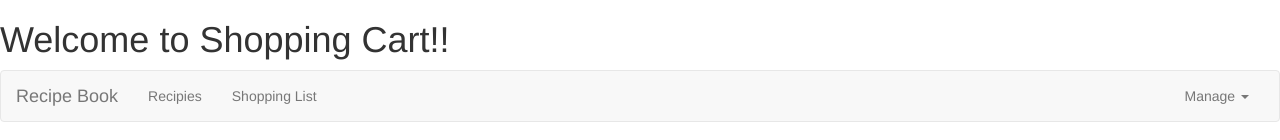
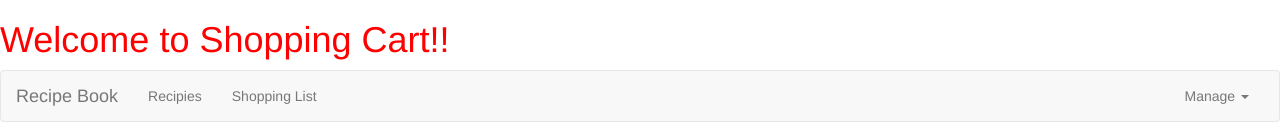
Before and after one commit to tharun05/shoppingcartapp, an Angular app: page / in a window 1280 px wide. Shown: the top 140 px of the page. Built offline with nearby package versions, Linux system fonts and the light colour scheme.

Commit message:
css changed

```diff
--- a/src/index.html
+++ b/src/index.html
@@ -16,7 +16,7 @@
   <script src="https://maxcdn.bootstrapcdn.com/bootstrap/3.3.7/js/bootstrap.min.js"></script>
 </head>
 <body>
-  <h1>Welcome to Shopping Cart!!</h1>
+  <h1 style="color:red">Welcome to Shopping Cart!!</h1>
   <app-root></app-root>
 </body>
 </html>
--- a/src/styles.css
+++ b/src/styles.css
@@ -1 +1,4 @@
 /* You can add global styles to this file, and also import other style files */
+h1{
+    color: red;
+}
```
